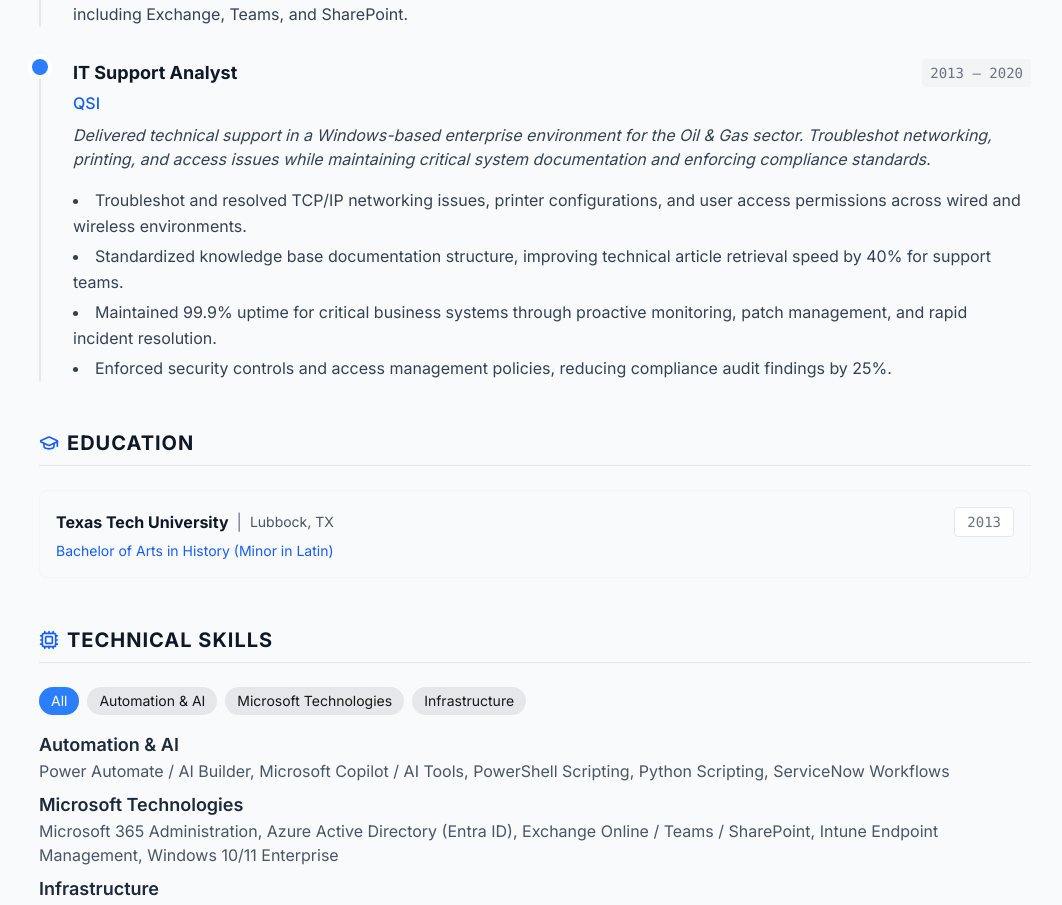
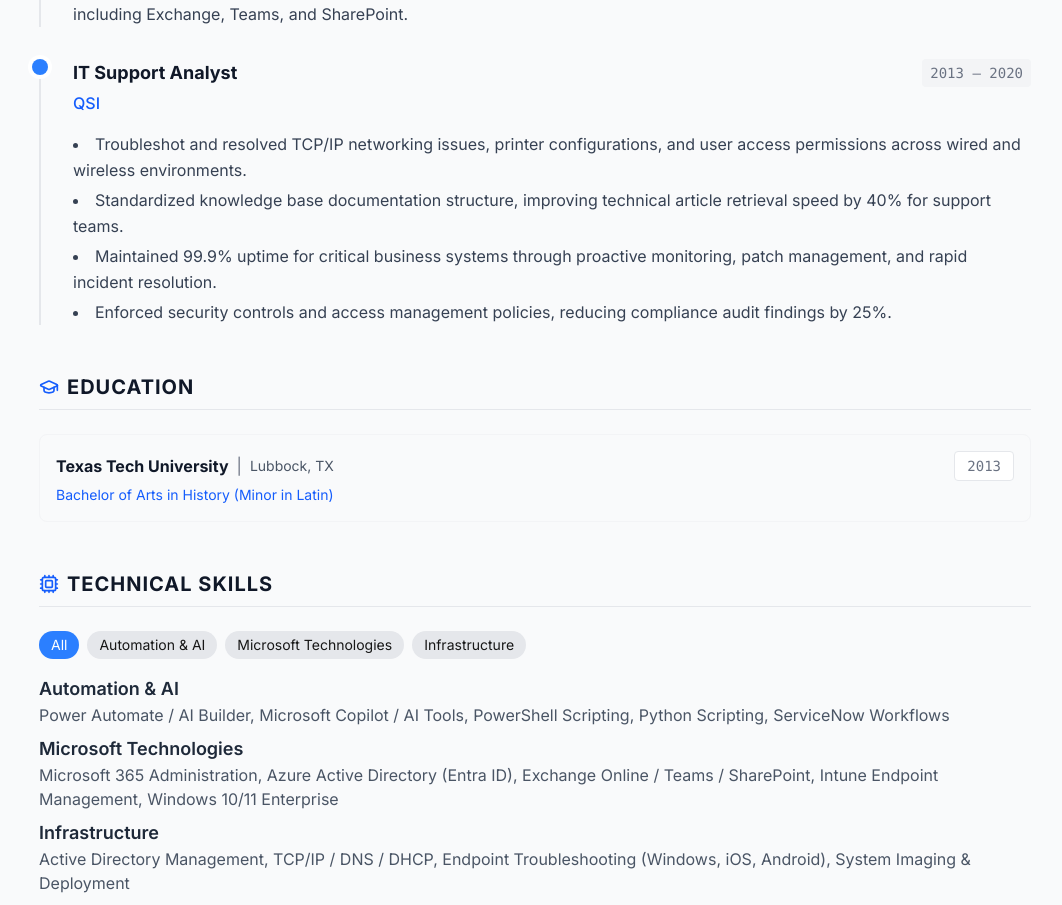
Before and after one commit to appledonkey/jhho_resume, a Next.js app: page / in a window 1280 px wide. Shown: the part 1045-1950 px from the top of the page, without its empty margins (105-1167 px from the left). Built offline with nearby package versions, Linux system fonts and the light colour scheme.

Commit message:
remove QSI position summary

```diff
--- a/src/data/resume-data.js
+++ b/src/data/resume-data.js
@@ -60,7 +60,7 @@ export const RESUME_DATA = {
       position: "IT Support Analyst",
       startDate: "2013",
       endDate: "2020",
-      summary: "Delivered technical support in a Windows-based enterprise environment for the Oil & Gas sector. Troubleshot networking, printing, and access issues while maintaining critical system documentation and enforcing compliance standards.",
+      summary: "",
       highlights: [
         "Troubleshot and resolved TCP/IP networking issues, printer configurations, and user access permissions across wired and wireless environments.",
         "Standardized knowledge base documentation structure, improving technical article retrieval speed by 40% for support teams.",
```
